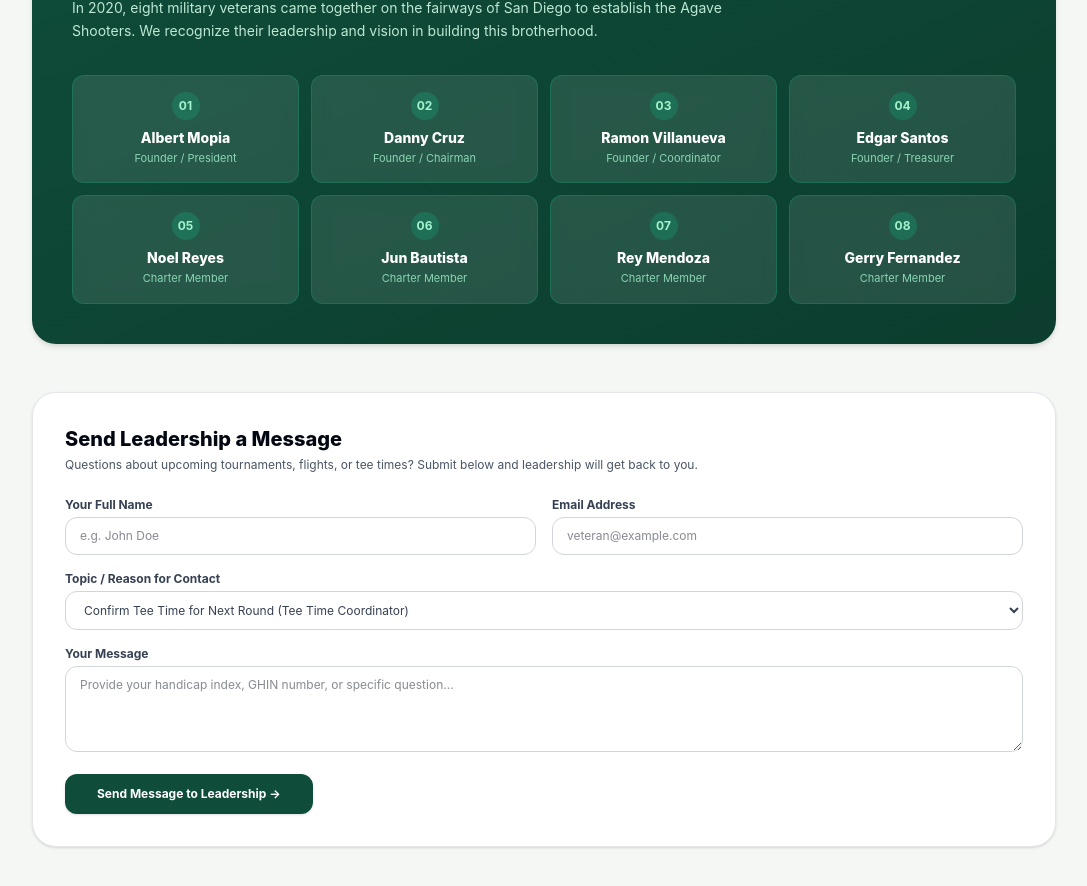
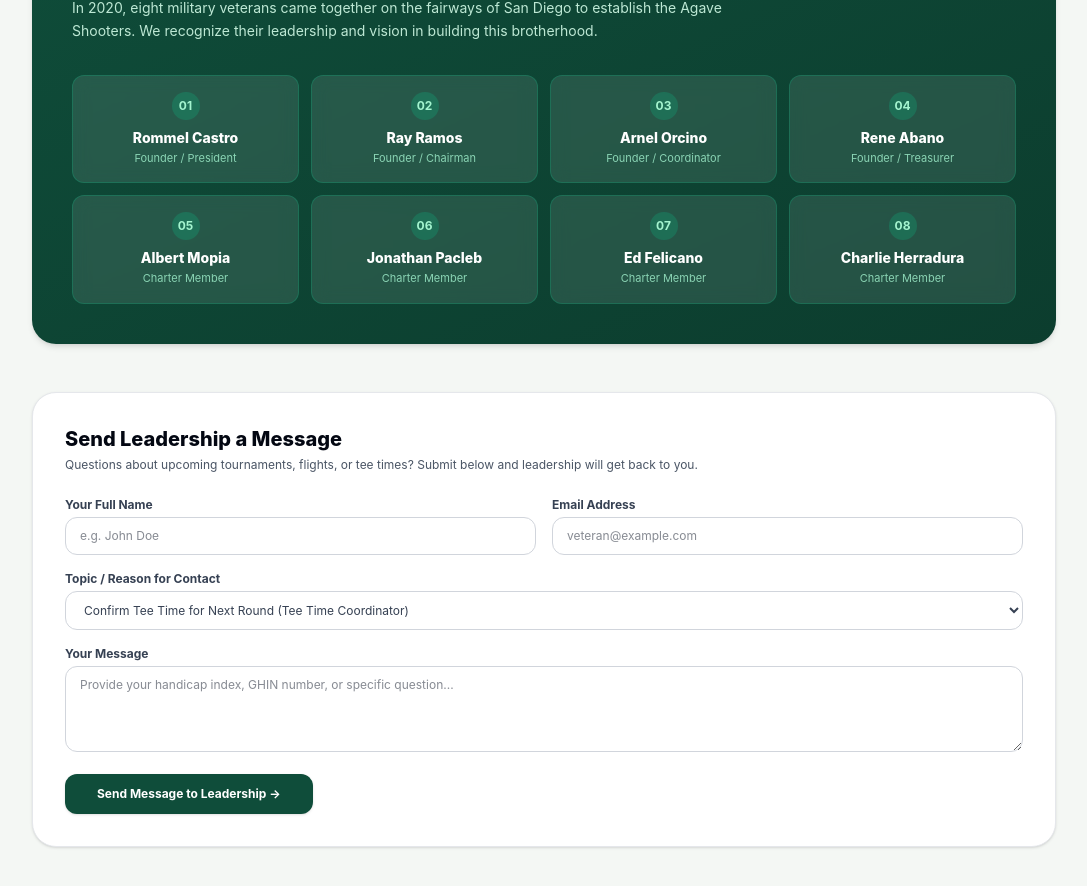
Before and after one commit to Albert-Mopia/week5-layout, a Next.js app: page /contact in a window 1280 px wide. Shown: the part 996-1882 px from the top of the page, without its empty margins (96-1183 px from the left). Built offline with nearby package versions, Linux system fonts and the light colour scheme; a web font is replaced by a local one.

Commit message:
changed name

```diff
--- a/app/contact/page.js
+++ b/app/contact/page.js
@@ -42,14 +42,14 @@ export default function ContactPage() {
 
   // The Original 8 Founding Members Honor Roll
   const originalEight = [
-    { name: "Albert Mopia", title: "Founder / President" },
-    { name: "Danny Cruz", title: "Founder / Chairman" },
-    { name: "Ramon Villanueva", title: "Founder / Coordinator" },
-    { name: "Edgar Santos", title: "Founder / Treasurer" },
-    { name: "Noel Reyes", title: "Charter Member" },
-    { name: "Jun Bautista", title: "Charter Member" },
-    { name: "Rey Mendoza", title: "Charter Member" },
-    { name: "Gerry Fernandez", title: "Charter Member" },
+    { name: "Rommel Castro", title: "Founder / President" },
+    { name: "Ray Ramos", title: "Founder / Chairman" },
+    { name: "Arnel Orcino", title: "Founder / Coordinator" },
+    { name: "Rene Abano", title: "Founder / Treasurer" },
+    { name: "Albert Mopia", title: "Charter Member" },
+    { name: "Jonathan Pacleb", title: "Charter Member" },
+    { name: "Ed Felicano", title: "Charter Member" },
+    { name: "Charlie Herradura", title: "Charter Member" },
   ];
 
   return (
```
